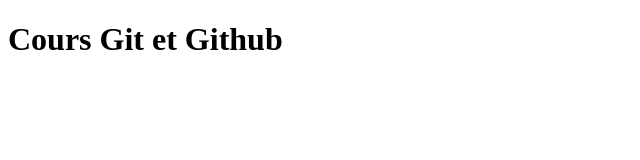
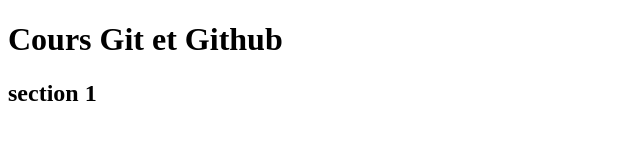
Before and after one commit to DevDenise/mapremierepage, a plain HTML site: page index.html in a window 1280 px wide. Shown: the whole page, without its empty margins (0-640 px from the left). Drawn offline with Linux system fonts and the light colour scheme.

Commit message:
section supp

```diff
--- a/index.html
+++ b/index.html
@@ -8,5 +8,6 @@
 </head>
 <body>
     <h1>Cours Git et Github</h1>
+    <h2>section 1</h2>
 </body>
 </html>
```
